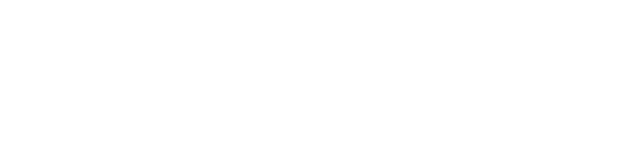
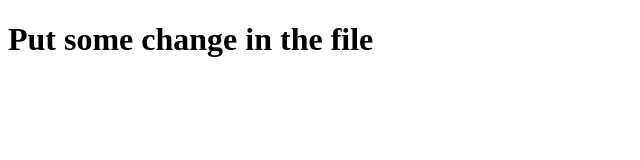
Before and after one commit to coolbeatz71/get-started, a plain HTML site: page index.html in a window 1280 px wide. Shown: the whole page, without its empty margins (0-640 px from the left). Drawn offline with Linux system fonts and the light colour scheme.

Commit message:
adding H1 tag inside index.html

```diff
--- a/index.html
+++ b/index.html
@@ -4,7 +4,7 @@
     <title>Trying andela Code</title>
 </head>
 <body>
-
+    <h1>Put some change in the file</h1>
     <script src="Isogram.js">
     </script>
 </body>
```
